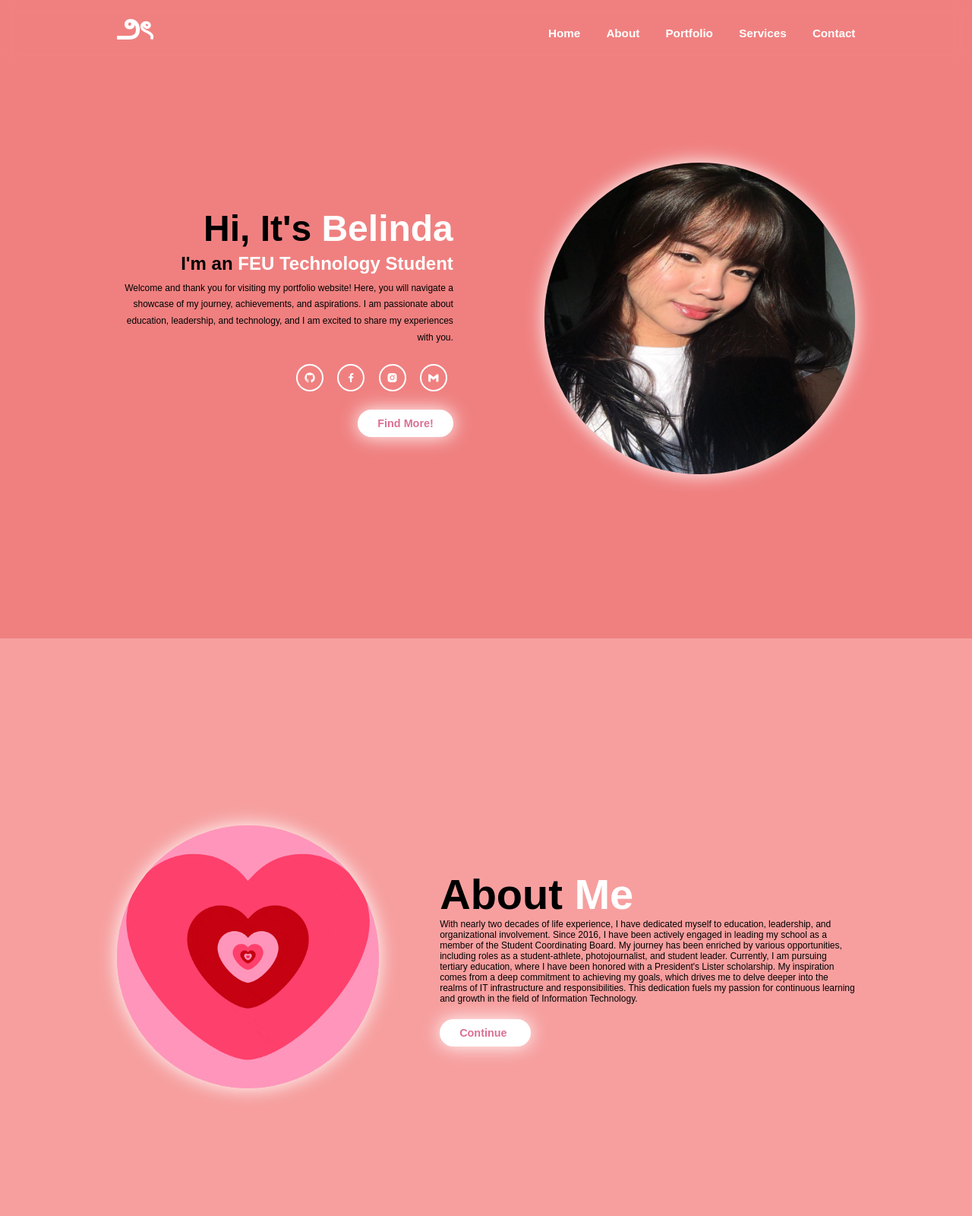
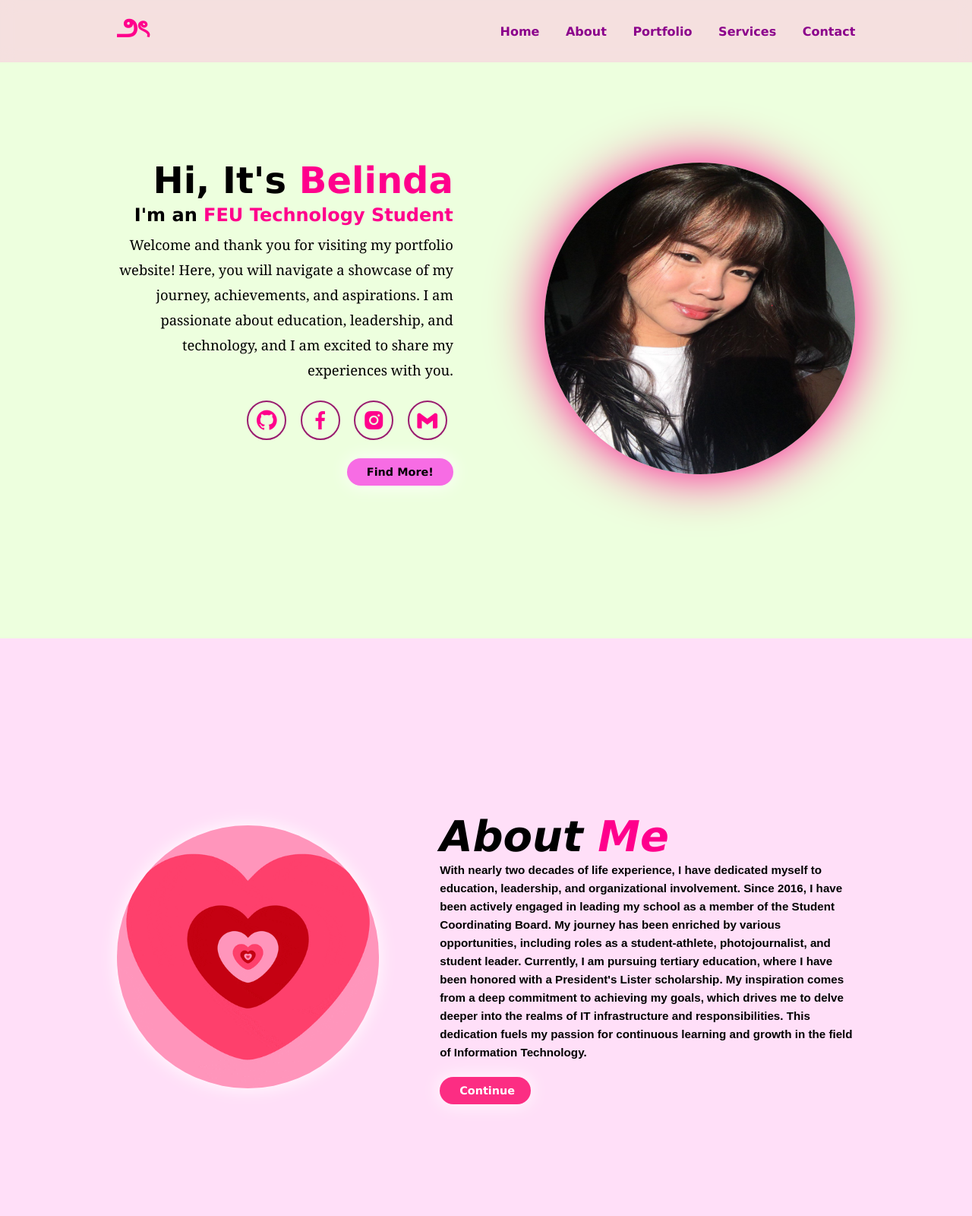
Before and after one commit to bblair77/it0043tc05, a plain HTML site: page Tiu_Belinda_Finals.html in a window 1280 px wide. Shown: the top 1600 px of the page at 76% size. Drawn offline with nearby package versions, Linux system fonts and the light colour scheme.

Commit message:
Update tiu.css

```diff
--- a/tiu.css
+++ b/tiu.css
@@ -6,7 +6,7 @@
     border: none;
     outline: none;
     scroll-behavior: smooth;
-    font-family: "Poppins", sans-serif;
+    font-family:Verdana, Geneva, Tahoma, sans-serif;
 }
 
 html {
@@ -15,7 +15,7 @@ html {
 }
 
 body {
-    background-color: lightcoral;
+    background-color: rgb(237, 255, 222);
     color: black;
 }
 
@@ -26,7 +26,7 @@ body {
     top: 0;
     left: 0;
     padding: 2rem 12%;
-    background-color: rgba(240, 128, 128, 0.3);
+    background-color: rgba(255, 183, 224, 0.432);
     backdrop-filter: blur(10px);
     justify-content: space-between;
     align-items: center;
@@ -40,8 +40,8 @@ body {
 }
 
 .logo {
-    font-size: 5rem;
-    color: rgb(255, 255, 255);
+    font-size: 4.5rem;
+    color: rgb(255, 0, 140);
     font-weight: 800;
     cursor: pointer;
     transition: 0.3s ease;
@@ -53,8 +53,8 @@ body {
 }
 
 .navbar a {
-    font-size: 1.9rem;
-    color: rgb(255, 255, 255);
+    font-size: 2rem;
+    color: darkmagenta;
     margin-left: 4rem;
     font-weight: bold;
     border-bottom: 3px solid transparent;
@@ -71,7 +71,7 @@ body {
 }
 
 span {
-    color: rgb(255, 255, 255);
+    color: rgb(255, 0, 140);
 }
 
 /* Home */
@@ -108,39 +108,40 @@ section {
 }
 
 .home-content p {
-    font-size: 1.5rem;
+    font-size: 2.3rem;
     font-weight: 500;
     line-height: 1.8;
+    font-family:Georgia, 'Times New Roman', Times, serif;
 }
 
 .home-img img {
     width: 32vw;
     height: 32vw;
     border-radius: 50%;
-    box-shadow: 0 0 25px white;
+    box-shadow: 0 0 70px rgb(255, 0, 140);
     transition: 0.4s ease-in-out;
 }
 
-.home-img img:hover {
-    box-shadow: 0 0 100px white;
-}
+/* .home-img img:hover {
+    box-shadow: 0 0 100px rgb(255, 0, 140);
+} */
 
 .social-icons a {
     display: inline-flex;
     justify-content: center;
     align-items: center;
-    font-size: 2rem;
+    font-size: 4rem;
     padding: 1rem;
     background: transparent;
-    border: 2px solid white;
+    border: 2px solid rgb(153, 27, 111);
     border-radius: 50%;
-    color: white;
+    color: rgb(255, 0, 140);
     margin: 3rem 1rem;
     transition: 0.3s ease;
 }
 
 .social-icons a:hover {
-    color: palevioletred;
+    color: rgb(214, 9, 77);
     background-color: white;
     transform: scale(1.2) translateY(-5px);
     box-shadow: 0 0 25px white;
@@ -152,10 +153,10 @@ section {
 }
 
 .btn {
-    color: palevioletred;
+    color: black;
     display: inline-block;
     padding: 1rem 3rem;
-    background-color: white;
+    background-color: rgb(247, 108, 228);
     box-shadow: 0 0 25px white;
     border-radius: 3rem;
     font-size: 1.8rem;
@@ -175,7 +176,7 @@ section {
     justify-content: center;
     align-items: center;
     gap: 10rem;
-    background-color: rgb(247, 159, 159);
+    background-color: rgb(255, 223, 248);
 }
 
 .about-img img {
@@ -187,28 +188,34 @@ section {
 }
 
 .about-img img:hover {
-    box-shadow: 0 0 100px white;
+    box-shadow: 0 0 100px rgb(255, 0, 119);
 }
 
 .about-content h2 {
     font-size: 7rem;
     text-align: left;
+    font-style: oblique;
 }
 
 .about-content p {
-    font-size: 1.5rem;
+    font-size: 1.9rem;
+    line-height: 3rem;
+    font-family:Arial, Helvetica, sans-serif;
+    font-weight:bold;
 }
 
 .about-content .btn {
     margin-top: 20px;
     width: 15rem;
+    background-color: rgb(252, 45, 131);
+    color: white;
 }
 
 /* Portfolio */
 
 #portfolio {
     padding: 50px;
-    background-color: lightcoral;
+    background-color: rgb(255, 241, 241);
     text-align: center;
 }
 
@@ -217,6 +224,8 @@ section {
     color: #000000;
     font-size: 7rem;
     margin: 5rem 0;
+    font-family:;
+    font-style: oblique;
 }
 
 .portfolio-container {
@@ -258,12 +267,13 @@ section {
     margin-bottom: 1rem;
     font-size: 3rem;
     font-weight: 1000;
-    color: black;
+    color: white;
 }
 
 .card-content p {
     color: black;
     font-size: 13px;
+    font-weight: 600;
 }
 
 /* Services */
@@ -275,7 +285,7 @@ section {
 }
 
 .services {
-    background-color: lightcoral;
+    background-color: rgb(237, 255, 222);
     color: black;
 }
 
@@ -329,22 +339,24 @@ section {
     font-size: 2.3rem;
     margin: 2rem 0;
     font-weight: 800;
+    font-style: oblique;
 }
 
 .services-info p {
-    font-size: 1.4rem;
-    font-weight: 600;
+    font-size: 1.6rem;
+    font-weight: 500;
     line-height: 1.7;
 }
 
 /* Contact */
 .contact {
-    background-color: rgb(247, 159, 159);
+    background-color: rgb(255, 222, 222);
 }
 
 .contact h2 {
     margin-bottom: 3rem;
     color: black;
+    font-style: oblique;
 }
 
 .contact form {
@@ -381,7 +393,7 @@ section {
 
 /* Footer */
 .footer {
-    background-color: lightcoral;
+    background-color: white;
     padding: 20px 0;
 }
 
@@ -400,14 +412,14 @@ section {
 }
 
 .footer ul li a {
-    color: rgb(255, 255, 255);
+    color: rgb(255, 0, 157);
     border-bottom: 3px solid transparent;
     transition: 0.3s ease-in-out;
     font-weight: bold;
 }
 
 .footer ul li a:hover {
-    border-bottom: 3px solid white;
+    border-bottom: 3px solid rgb(88, 83, 83);
 }
 
 .footer .cr {
```
